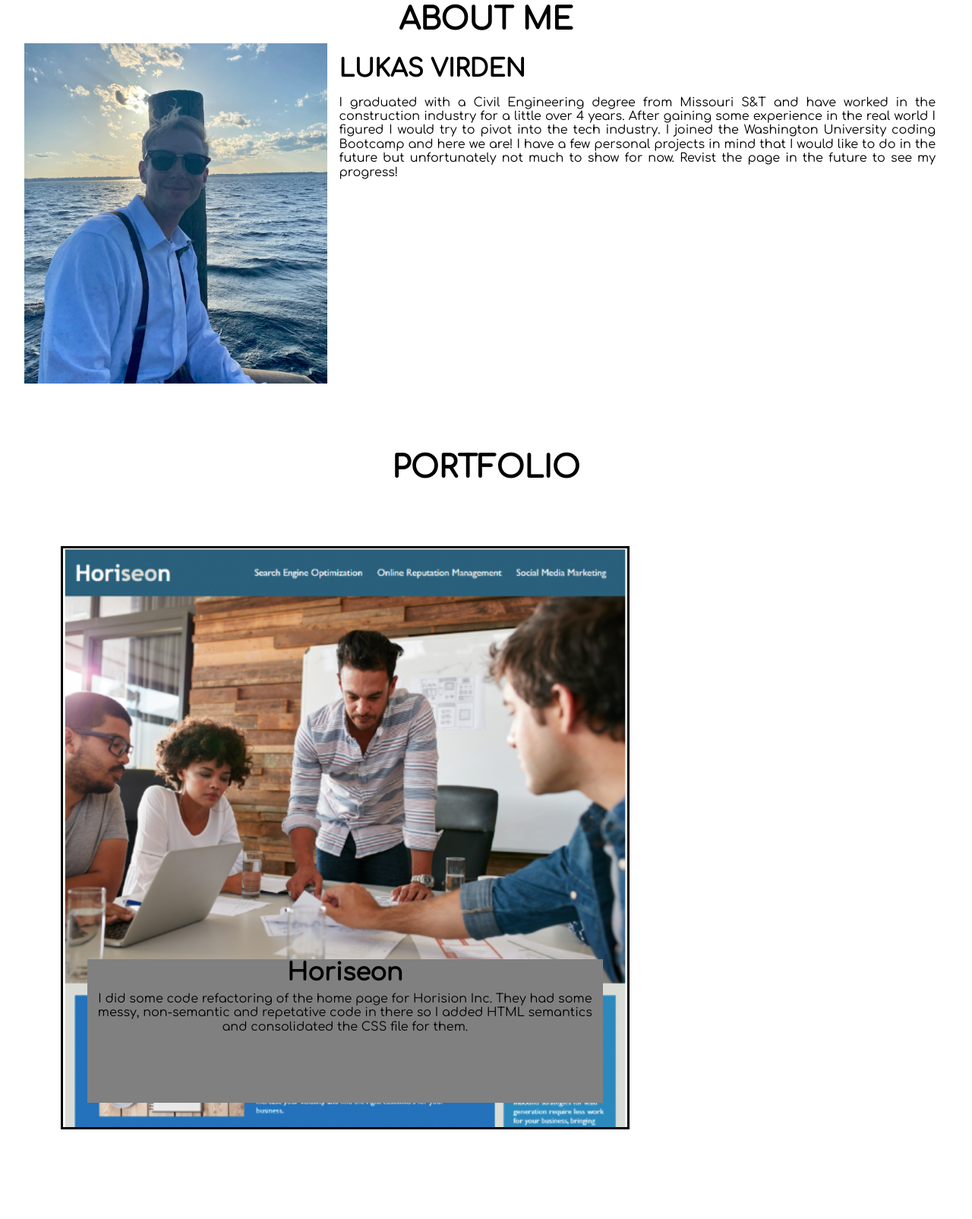
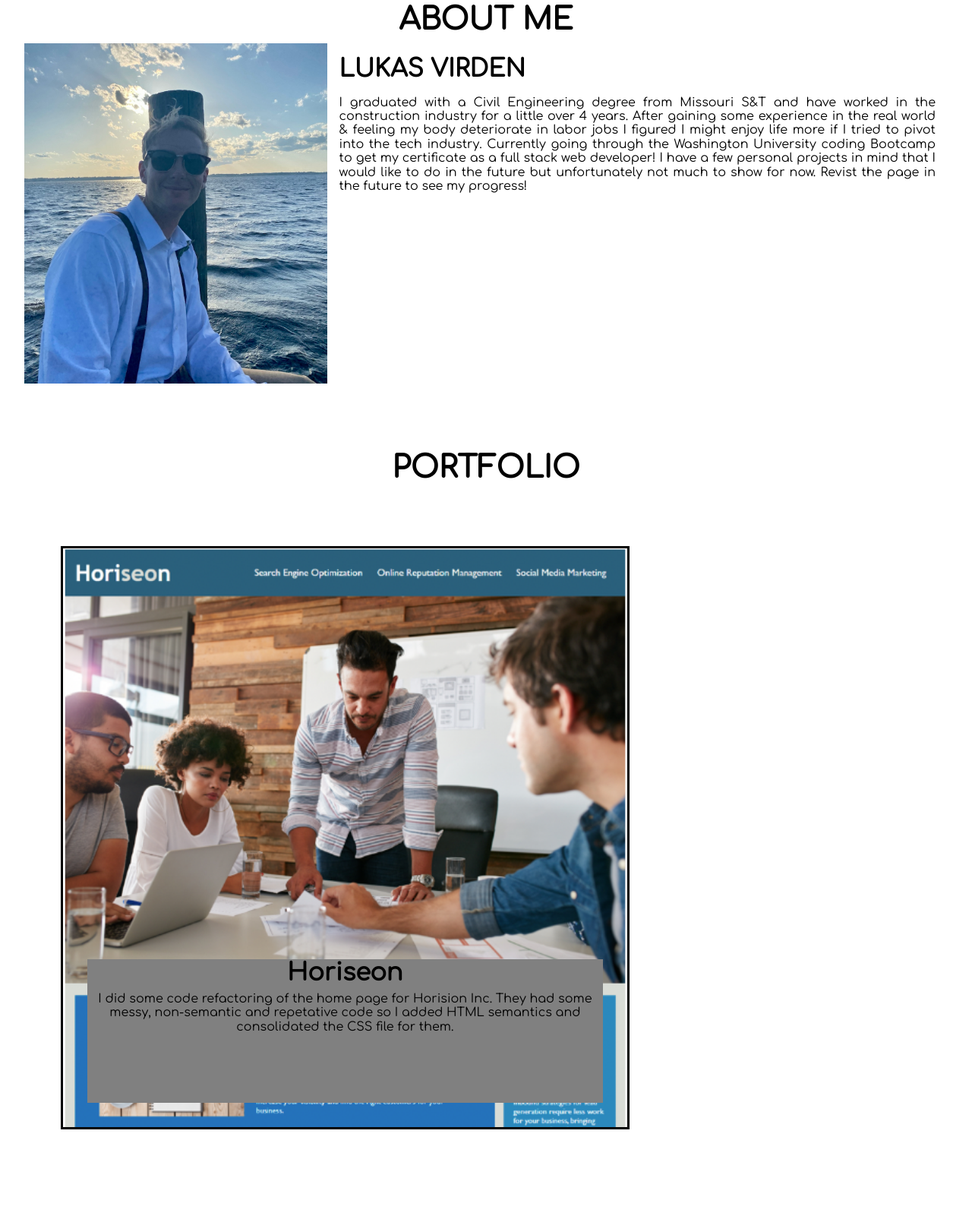
Before and after one commit to luksvrd/Professional-Portfolio, a website built with Vite: page index.html in a window 1280 px wide. Shown: the part 895-2500 px from the top of the page at 76% size. Built offline with nearby package versions, Linux system fonts and the light colour scheme.

Commit message:
Edited text in the about  and portolio section

```diff
--- a/index.html
+++ b/index.html
@@ -47,9 +47,11 @@
             <p>
               I graduated with a Civil Engineering degree from Missouri S&T and
               have worked in the construction industry for a little over 4
-              years. After gaining some experience in the real world I figured I
-              would try to pivot into the tech industry. I joined the Washington
-              University coding Bootcamp and here we are! I have a few personal
+              years. After gaining some experience in the real world & feeling
+              my body deteriorate in labor jobs I figured I might enjoy life
+              more if I tried to pivot into the tech industry. Currently going
+              through the Washington University coding Bootcamp to get my
+              certificate as a full stack web developer! I have a few personal
               projects in mind that I would like to do in the future but
               unfortunately not much to show for now. Revist the page in the
               future to see my progress!
@@ -73,9 +75,8 @@
               <h4>Horiseon</h4>
               <p>
                 I did some code refactoring of the home page for Horision Inc.
-                They had some messy, non-semantic and repetative code in there
-                so I added HTML semantics and consolidated the CSS file for
-                them.
+                They had some messy, non-semantic and repetative code so I added
+                HTML semantics and consolidated the CSS file for them.
               </p>
             </div>
           </a>
@@ -83,9 +84,8 @@
             <div class="project-description">
               <h4>Barbershop Scheduling</h4>
               <p>
-                My barber is in need of a scheduling website so her and her
-                clients can easiely see what spots are availible and schedule
-                haircuts.
+                My barber is in need of a scheduling website so her clients can
+                easiely see what spots are availible and schedule haircuts.
               </p>
             </div>
           </div>
```
